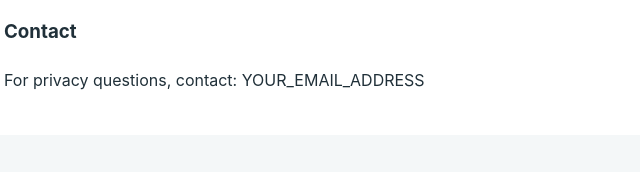
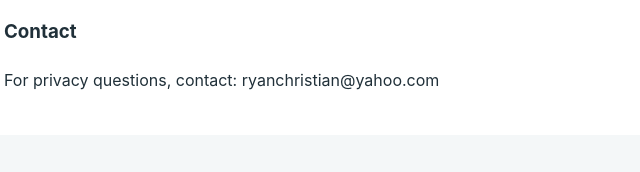
Before and after one commit to appletruck/printcost3d, a plain HTML site: page index.html in a window 1280 px wide. Shown: the part 2193-2365 px from the top of the page, 261-901 px from the left. Drawn offline with Linux system fonts and the light colour scheme.

Commit message:
Update contact email address in index.html

```diff
--- a/index.html
+++ b/index.html
@@ -122,7 +122,7 @@ features or privacy practices change.</p>
 
 <h3>Contact</h3>
 <p>For privacy questions, contact:
-YOUR_EMAIL_ADDRESS</p>
+ryanchristian@yahoo.com</p>
 
 </section>
 </main>
```
